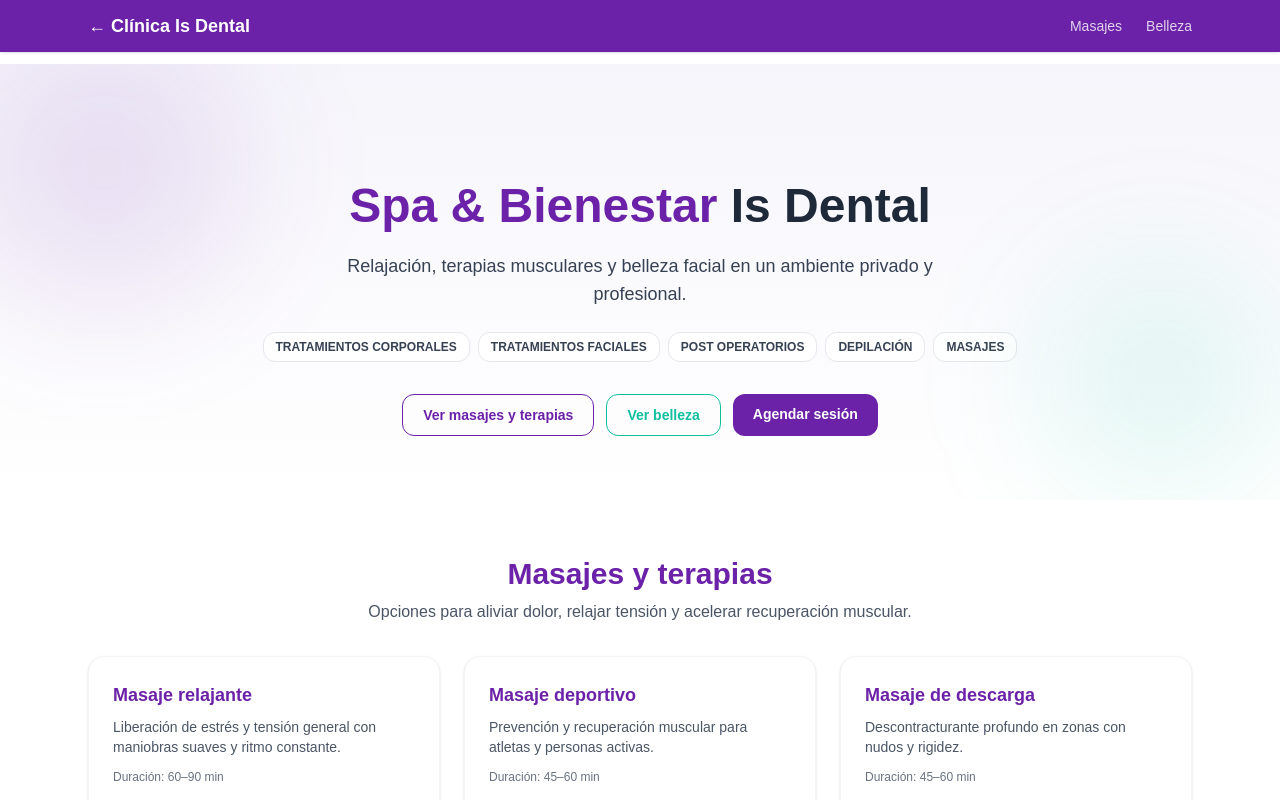
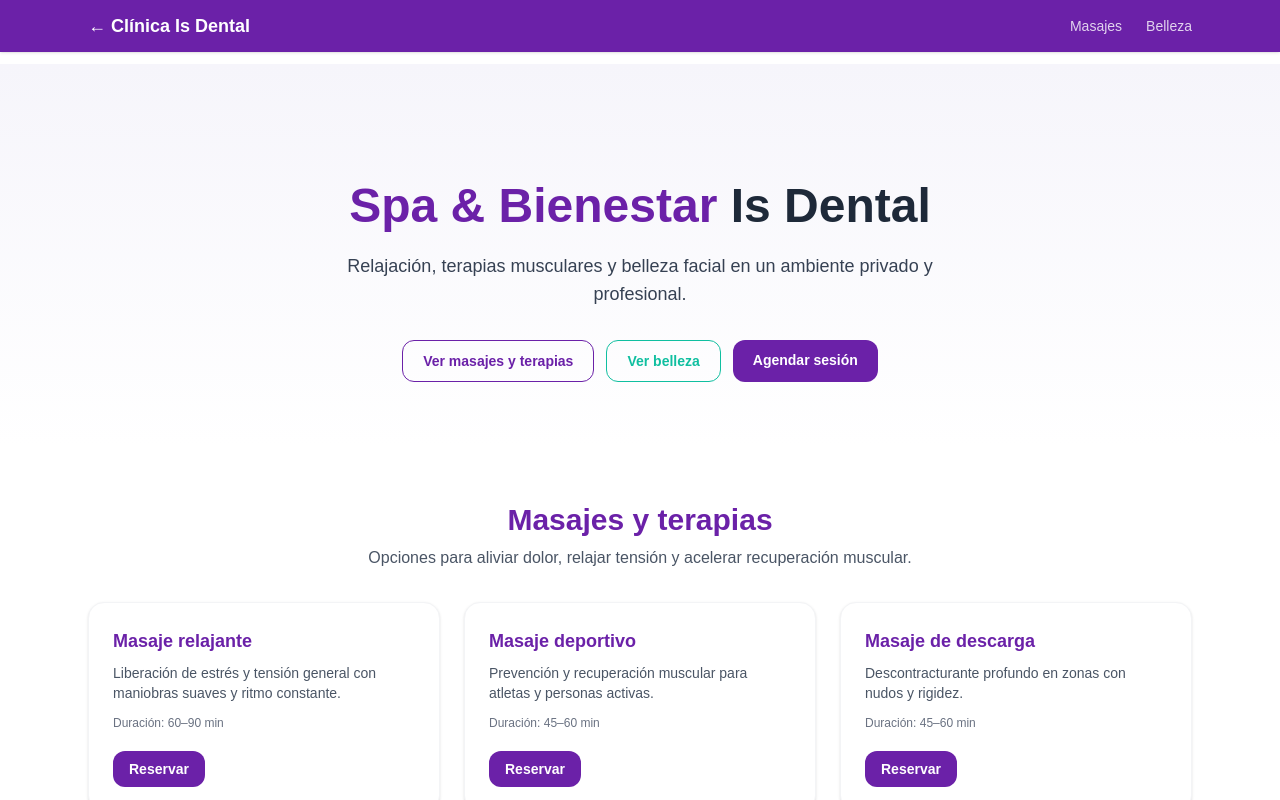
Before and after one commit to kajota-dev/is-dental, a Next.js app: page /spa in a window 1280 px wide. Shown: the top 800 px of the page. Built offline with nearby package versions, Linux system fonts and the light colour scheme.

Commit message:
btn de spa

```diff
--- a/src/app/(spa)/spa/page.tsx
+++ b/src/app/(spa)/spa/page.tsx
@@ -1,15 +1,16 @@
 'use client'
-
 import Link from 'next/link'
 
-const WHATSAPP = 'https://wa.me/50670000000?text=Hola%20Is%20Dental,%20quiero%20agendar%20una%20sesi%C3%B3n%20de%20spa'
+const PHONE = '50685211021'
+const genericMsg = 'Hola Is Dental, quiero agendar una sesión de spa'
+const buildWhatsapp = (service?: string, duration?: string) => {
+  const msg = service
+    ? `${genericMsg}.\nServicio: ${service}${duration ? ` (${duration})` : ''}.\n¿Tienen disponibilidad esta semana?`
+    : `${genericMsg}.\n¿Tienen disponibilidad esta semana?`
+  return `https://wa.me/${PHONE}?text=${encodeURIComponent(msg)}`
+}
 
-type Card = {
-  title: string
-  desc: string
-  duration?: string
-  id?: string
-}
+type Card = { title: string; desc: string; duration?: string }
 
 const THERAPY: Card[] = [
   { title: 'Masaje relajante', desc: 'Liberación de estrés y tensión general con maniobras suaves y ritmo constante.', duration: '60–90 min' },
@@ -18,7 +19,6 @@ const THERAPY: Card[] = [
   { title: 'Depurativo', desc: 'Drenaje suave para favorecer la eliminación de líquidos y toxinas.', duration: '45–60 min' },
   { title: 'Electroterapia', desc: 'Impulsos controlados para analgesia y recuperación muscular.', duration: '20–30 min' },
   { title: 'Podal con crioterapia', desc: 'Relajación plantar + frío localizado para desinflamar y aliviar fatiga.', duration: '30–45 min' },
-  // 👇 NUEVO
   { title: 'Post operatorios', desc: 'Cuidados y drenaje para acelerar recuperación, desinflamar y mejorar cicatrización.', duration: '45–60 min' },
 ]
 
@@ -26,7 +26,6 @@ const BEAUTY: Card[] = [
   { title: 'Henna', desc: 'Pigmentación vegetal para cejas definidas y de aspecto natural.' },
   { title: 'Pestañas', desc: 'Diseños que realzan tu mirada (clásicas, efecto natural o más volumen).' },
   { title: 'Cejas', desc: 'Perfilado, diseño y mantenimiento para armonía facial.' },
-  // 👇 NUEVO
   { title: 'Depilación', desc: 'Depilación profesional (cera tibia) para una piel suave y prolija.' },
 ]
 
@@ -43,56 +42,26 @@ export default function SpaPage() {
             Relajación, terapias musculares y belleza facial en un ambiente privado y profesional.
           </p>
 
-          {/* Badges con el texto extraído de la imagen */}
-          <div className="mt-6 flex flex-wrap justify-center gap-2">
-            {[
-              'TRATAMIENTOS CORPORALES',
-              'TRATAMIENTOS FACIALES',
-              'POST OPERATORIOS',
-              'DEPILACIÓN',
-              'MASAJES',
-            ].map((t) => (
-              <span key={t} className="rounded-xl border border-gray-200 bg-white px-3 py-1.5 text-xs font-semibold text-gray-700">
-                {t}
-              </span>
-            ))}
-          </div>
-
           <div className="mt-8 flex flex-wrap justify-center gap-3">
-            <a
-              href="#masajes"
-              className="rounded-xl border border-[#6B21A8] px-5 py-2.5 text-sm font-semibold text-[#6B21A8] hover:bg-[#6B21A8] hover:text-white"
-            >
+            <a href="#masajes" className="rounded-xl border border-[#6B21A8] px-5 py-2.5 text-sm font-semibold text-[#6B21A8] hover:bg-[#6B21A8] hover:text-white">
               Ver masajes y terapias
             </a>
-            <a
-              href="#belleza"
-              className="rounded-xl border border-[#10BFA0] px-5 py-2.5 text-sm font-semibold text-[#10BFA0] hover:bg-[#10BFA0] hover:text-white"
-            >
+            <a href="#belleza" className="rounded-xl border border-[#10BFA0] px-5 py-2.5 text-sm font-semibold text-[#10BFA0] hover:bg-[#10BFA0] hover:text-white">
               Ver belleza
             </a>
-            <Link
-              href={WHATSAPP}
-              target="_blank"
-              className="rounded-xl bg-[#6B21A8] px-5 py-2.5 text-sm font-semibold text-white hover:bg-[#10BFA0]"
-            >
+            {/* Mensaje genérico si no eligió aún un servicio */}
+            <Link href={buildWhatsapp()} target="_blank" className="rounded-xl bg-[#6B21A8] px-5 py-2.5 text-sm font-semibold text-white hover:bg-[#10BFA0]">
               Agendar sesión
             </Link>
           </div>
         </div>
-
-        {/* blobs decorativos */}
-        <div aria-hidden className="pointer-events-none absolute -top-10 -left-10 h-72 w-72 rounded-full bg-[#6B21A8]/10 blur-3xl" />
-        <div aria-hidden className="pointer-events-none absolute bottom-0 right-0 h-60 w-60 rounded-full bg-[#10BFA0]/10 blur-3xl" />
       </section>
 
       {/* TERAPIAS / MASAJES */}
       <section id="masajes" className="scroll-mt-24 mx-auto max-w-6xl px-6 py-14">
         <header className="mb-8 text-center">
           <h2 className="text-3xl font-bold text-[#6B21A8]">Masajes y terapias</h2>
-          <p className="mt-2 text-gray-600">
-            Opciones para aliviar dolor, relajar tensión y acelerar recuperación muscular.
-          </p>
+          <p className="mt-2 text-gray-600">Opciones para aliviar dolor, relajar tensión y acelerar recuperación muscular.</p>
         </header>
 
         <ul className="grid gap-6 sm:grid-cols-2 lg:grid-cols-3">
@@ -102,11 +71,7 @@ export default function SpaPage() {
               <p className="mt-2 text-sm text-gray-600">{c.desc}</p>
               {c.duration && <p className="mt-3 text-xs font-medium text-gray-500">Duración: {c.duration}</p>}
               <div className="mt-5">
-                <Link
-                  href={WHATSAPP}
-                  target="_blank"
-                  className="inline-block rounded-xl bg-[#6B21A8] px-4 py-2 text-sm font-semibold text-white transition hover:bg-[#10BFA0]"
-                >
+                <Link href={buildWhatsapp(c.title, c.duration)} target="_blank" className="inline-block rounded-xl bg-[#6B21A8] px-4 py-2 text-sm font-semibold text-white transition hover:bg-[#10BFA0]">
                   Reservar
                 </Link>
               </div>
@@ -119,9 +84,7 @@ export default function SpaPage() {
       <section id="belleza" className="scroll-mt-24 mx-auto max-w-6xl px-6 pb-20">
         <header className="mb-8 text-center">
           <h2 className="text-3xl font-bold text-[#6B21A8]">Belleza</h2>
-          <p className="mt-2 text-gray-600">
-            Realce su mirada y armonice su rostro con técnicas cuidadosas y resultados naturales.
-          </p>
+          <p className="mt-2 text-gray-600">Realce su mirada y armonice su rostro con técnicas cuidadosas y resultados naturales.</p>
         </header>
 
         <ul className="grid gap-6 sm:grid-cols-2 lg:grid-cols-3">
@@ -130,11 +93,7 @@ export default function SpaPage() {
               <h3 className="text-lg font-semibold text-[#6B21A8]">{c.title}</h3>
               <p className="mt-2 text-sm text-gray-600">{c.desc}</p>
               <div className="mt-5">
-                <Link
-                  href={WHATSAPP}
-                  target="_blank"
-                  className="inline-block rounded-xl bg-[#6B21A8] px-4 py-2 text-sm font-semibold text-white transition hover:bg-[#10BFA0]"
-                >
+                <Link href={buildWhatsapp(c.title)} target="_blank" className="inline-block rounded-xl bg-[#6B21A8] px-4 py-2 text-sm font-semibold text-white transition hover:bg-[#10BFA0]">
                   Reservar
                 </Link>
               </div>
@@ -148,11 +107,7 @@ export default function SpaPage() {
         <div className="mx-auto max-w-6xl px-6 py-12 text-center text-white">
           <h3 className="text-2xl font-bold">Listo para su momento de bienestar</h3>
           <p className="mt-2 text-white/90">Escríbanos por WhatsApp y agende su sesión hoy mismo.</p>
-          <Link
-            href={WHATSAPP}
-            target="_blank"
-            className="mt-5 inline-block rounded-xl bg-white px-5 py-2.5 text-sm font-semibold text-[#6B21A8] hover:bg-black/10"
-          >
+          <Link href={buildWhatsapp()} target="_blank" className="mt-5 inline-block rounded-xl bg-white px-5 py-2.5 text-sm font-semibold text-[#6B21A8] hover:bg-black/10">
             Agendar por WhatsApp
           </Link>
         </div>
```
